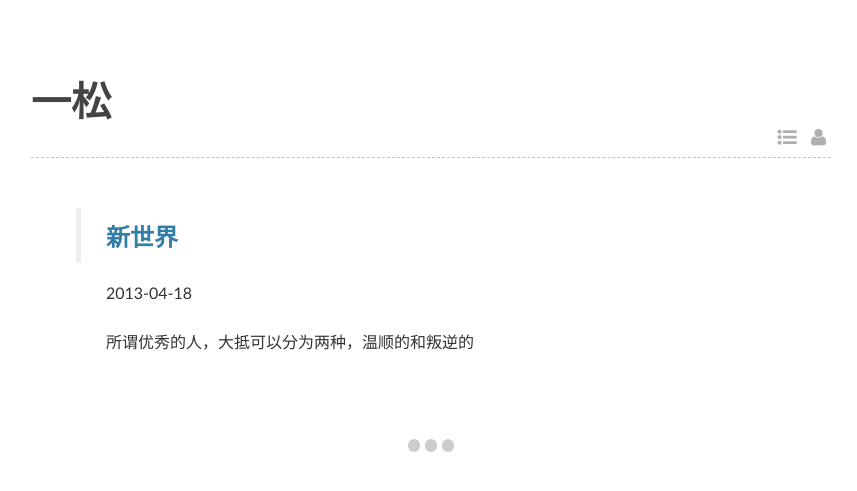
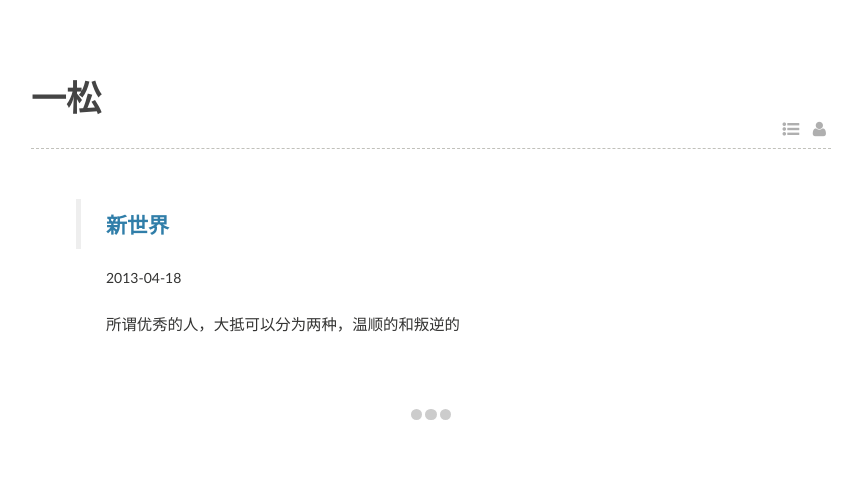
Before and after one commit to yisong/yisong.github.com, a Jekyll site: the page built from index.md, in a window 1280 px wide. Shown: the top 491 px of the page, without its empty margins (209-1066 px from the left). Built offline with Jekyll 4.4.1, drawn with Linux system fonts in a browser that asks for light colours; some web fonts are replaced.

Commit message:
font size fix

```diff
--- a/assets/css/style.css
+++ b/assets/css/style.css
@@ -9,6 +9,7 @@ body {
   padding: 0;
   font-family: "Galdeano","Hiragino Sans GB","Microsoft YaHei",Trebuchet,"Trebuchet MS",Tahoma,"Lucida Grande","Lucida Sans Unicode",Verdana,sans-serif;
   color: #333332;
+  font-size: 14px;
 }
 
 #pageheader {
@@ -29,8 +30,8 @@ body {
 }
 
 .post {
-  font-size: 1.0em;
-  line-height: 1.9;
+  font-size: 1.1em;
+  line-height: 1.7em;
 }
 
 #content p {
```
